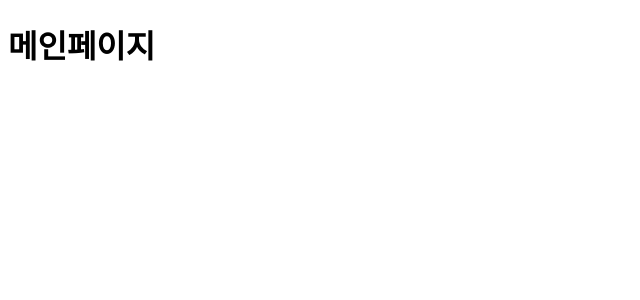
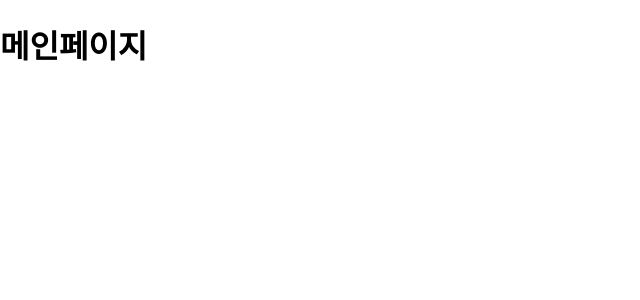
Before and after one commit to sesac-this-way-and-that/detalks-front, a React (Create React App) app: page / in a window 1280 px wide. Shown: the top 300 px of the page, without its empty margins (0-640 px from the left). Built offline with nearby package versions, Linux system fonts and the light colour scheme.

Commit message:
init: body css

```diff
--- a/src/styles/index.scss
+++ b/src/styles/index.scss
@@ -0,0 +1,6 @@
+body {
+  margin: 0;
+  padding: 0;
+  display: flex;
+  flex-direction: column;
+}
```
